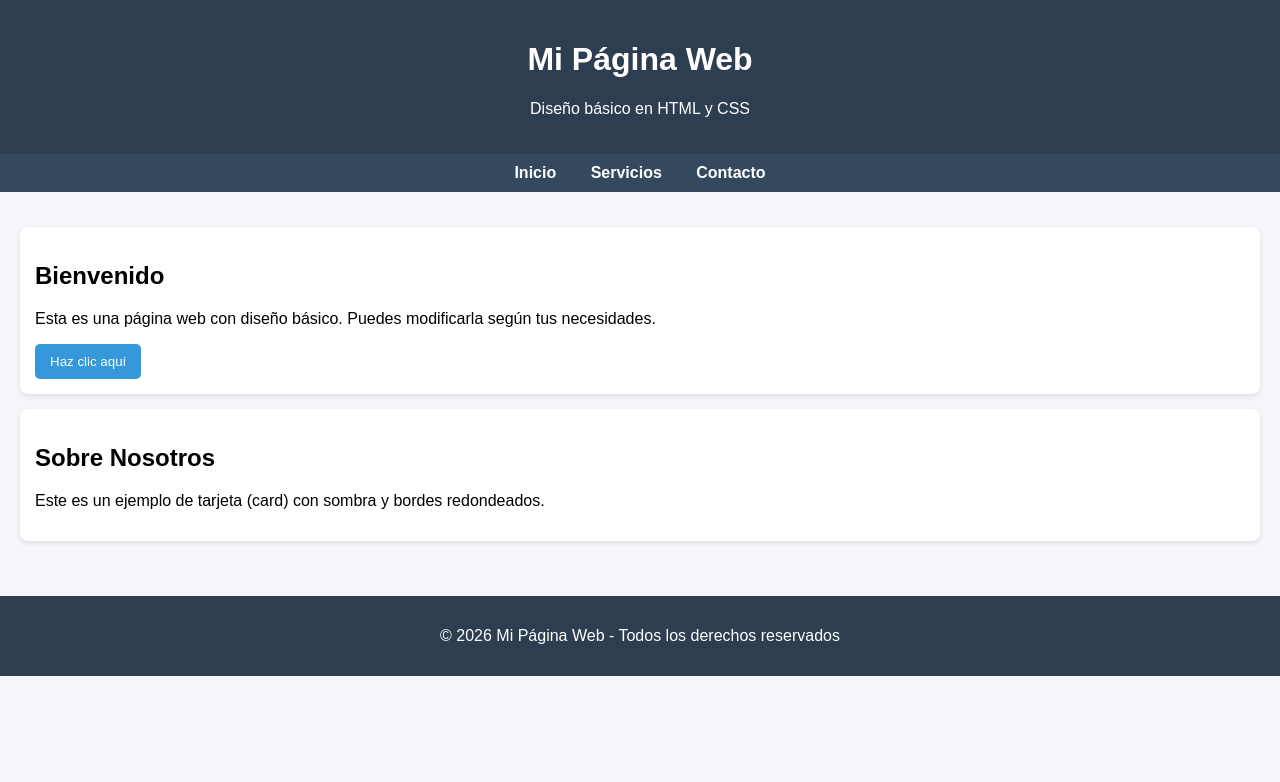
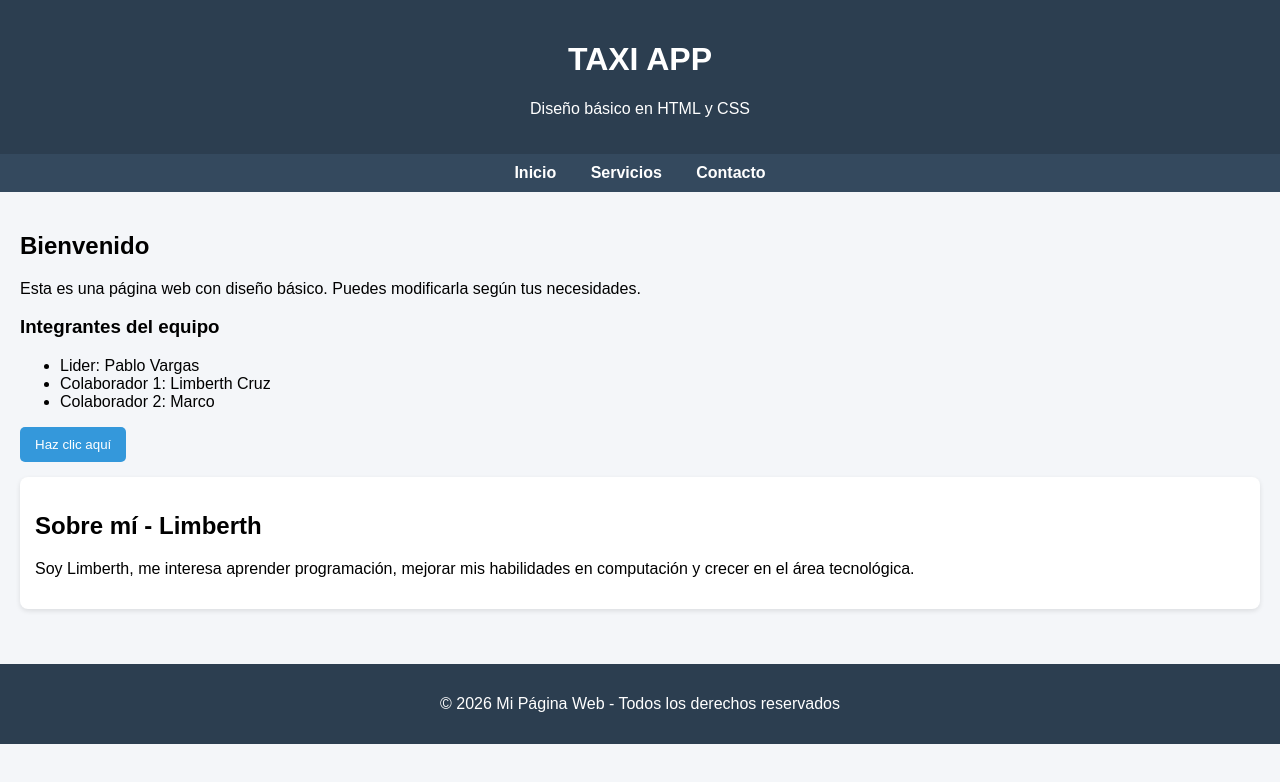
Before and after one commit to Pablo-gif-hub/TAXIAPP, a plain HTML site: page index.html in a window 1280 px wide. Drawn offline with Linux system fonts and the light colour scheme.

Commit message:
Agregué sección personal y lista de integrantes

```diff
--- a/index.html
+++ b/index.html
@@ -2,7 +2,7 @@
 <html lang="es">
 <head>
     <meta charset="UTF-8">
-    <title>Mi Página Básica</title>
+    <title>TAXIAPP</title>
     <meta name="viewport" content="width=device-width, initial-scale=1.0">
 
     <style>
@@ -74,7 +74,7 @@
 <body>
 
     <header>
-        <h1>Mi Página Web</h1>
+        <h1>TAXI APP</h1>
         <p>Diseño básico en HTML y CSS</p>
     </header>
 
@@ -85,17 +85,25 @@
     </nav>
 
     <div class="container">
-        <div class="card">
-            <h2>Bienvenido</h2>
-            <p>Esta es una página web con diseño básico. Puedes modificarla según tus necesidades.</p>
-            <button>Haz clic aquí</button>
-        </div>
+    <h2>Bienvenido</h2>
+    <p>Esta es una página web con diseño básico. Puedes modificarla según tus necesidades.</p>
 
-        <div class="card">
-            <h2>Sobre Nosotros</h2>
-            <p>Este es un ejemplo de tarjeta (card) con sombra y bordes redondeados.</p>
-        </div>
+    <h3>Integrantes del equipo</h3>
+    <ul>
+        <li>Lider: Pablo Vargas</li>
+        <li>Colaborador 1: Limberth Cruz</li>
+        <li>Colaborador 2: Marco</li>
+    </ul>
+
+    <button>Haz clic aquí</button>
+
+    <!-- TU SECCIÓN -->
+    <div class="card">
+        <h2>Sobre mí - Limberth</h2>
+        <p>Soy Limberth, me interesa aprender programación, mejorar mis habilidades en computación y crecer en el área tecnológica.</p>
     </div>
+</div>
+
 
     <footer>
         <p>&copy; 2026 Mi Página Web - Todos los derechos reservados</p>
```
